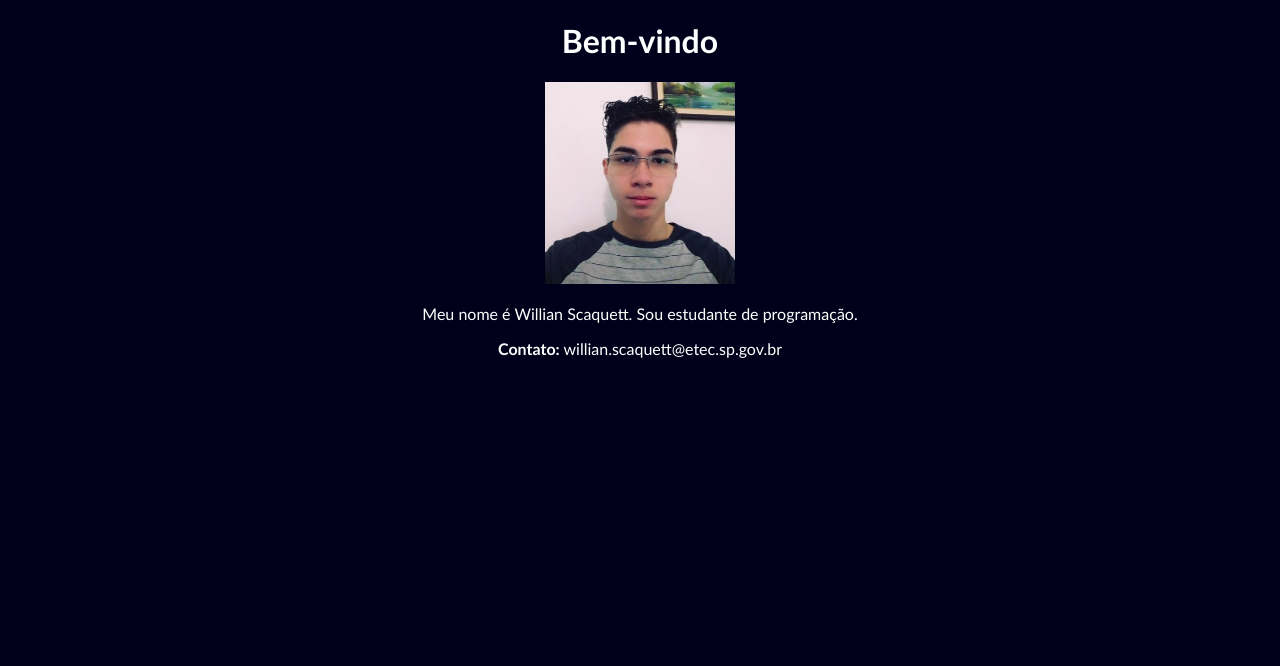
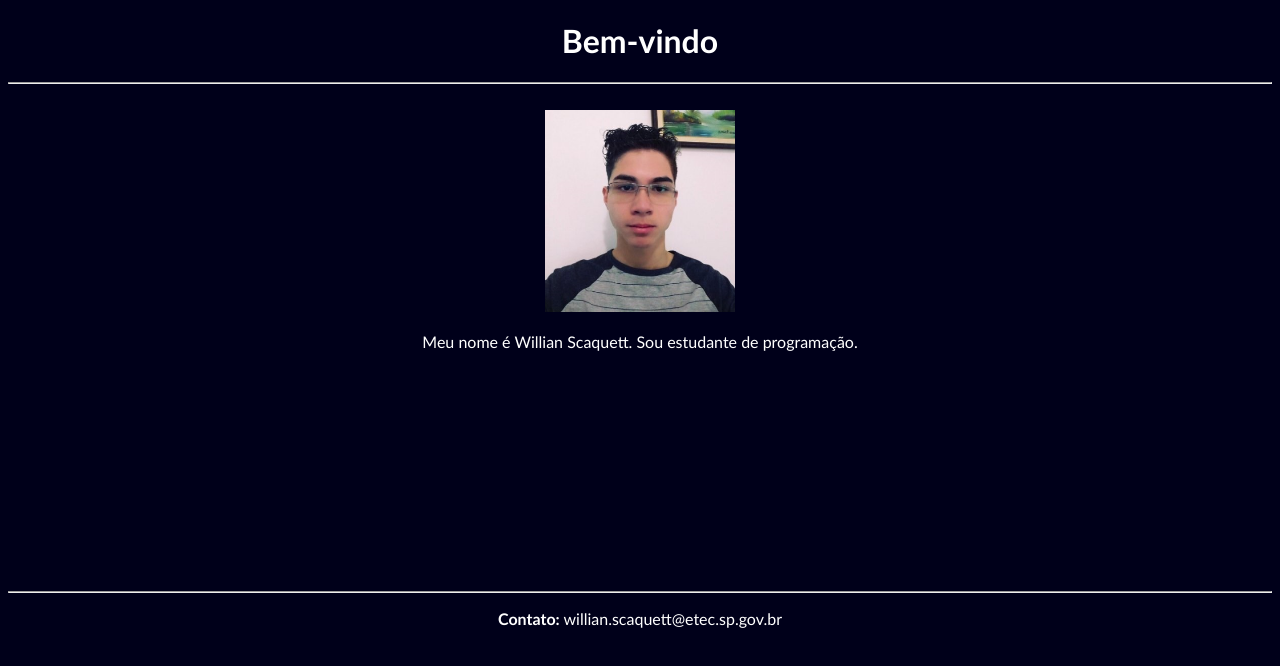
Before and after one commit to scaquett/scaquett.github.io, a plain HTML site: page index.html in a window 1280 px wide. Drawn offline with Linux system fonts and the light colour scheme.

Commit message:
Adicionada a tag <hr> no index.html

```diff
--- a/index.html
+++ b/index.html
@@ -10,9 +10,19 @@
 	<body>
 		<center>
 			<h1>Bem-vindo</h1>
+			<hr>
+			<br>
 			<a href="https://www.linkedin.com/in/willian-s-a47392124/" target="_blank"> <img src="imagens/willianscaquett.jpg" max-width=100%></a>
 			<p>Meu nome é Willian Scaquett. Sou estudante de programação.</p>
-			<p><b>Contato:</b> willian.scaquett@etec.sp.gov.br</p>
+			<br>
+			<br>
+			<br>
+			<br>
+			<br>
+			<br>
+			<br><br><br><br><br><br>
+			<hr>
+			<footer><p><b>Contato:</b> willian.scaquett@etec.sp.gov.br</p></footer>
 		</center>
 	</body>
 </html>
```
